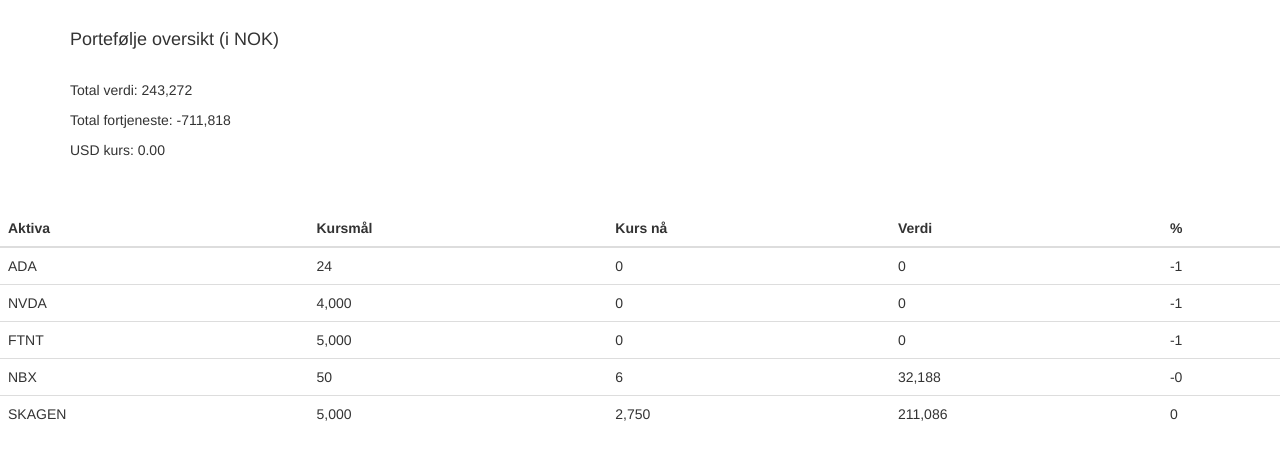
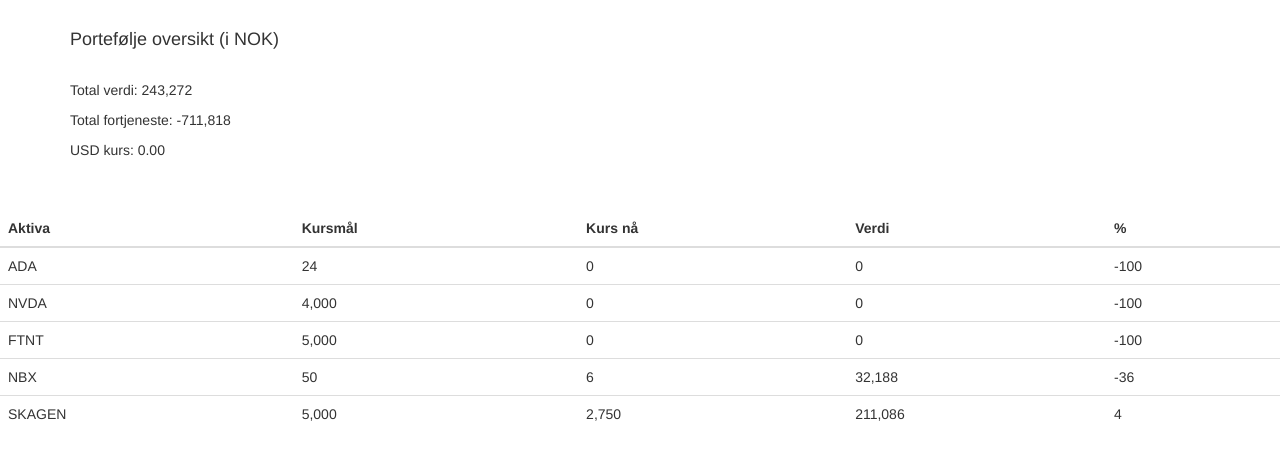
Before and after one commit to GeirOwe/portfolio, a Flask app: page /output in a window 1280 px wide. Shown: the part 52-512 px from the top of the page. Run offline with Flask 2, Linux system fonts and the light colour scheme; data that the repository does not hold is empty; some libraries are stand-ins or nearby versions.

Commit message:
justert layout app

```diff
--- a/app/templates/output.html
+++ b/app/templates/output.html
@@ -29,7 +29,7 @@
                     <td>{{ "{:,.0f}". format(post.price_target) }}</td>
                     <td>{{ "{:,.0f}". format(post.curr_price) }}</td>
                     <td>{{ "{:,.0f}". format(post.amount*post.curr_price) }}</td>
-                    <td>{{ "{:,.0f}". format(((post.amount*post.curr_price) / (post.amount*post.buy_price)) -1) }}</td>
+                    <td>{{ "{:,.0f}". format(((post.amount*post.curr_price) / (post.amount*post.buy_price) -1) * 100) }}</td>
                 </tr>
             {% endfor %}
         </tbody>
```
